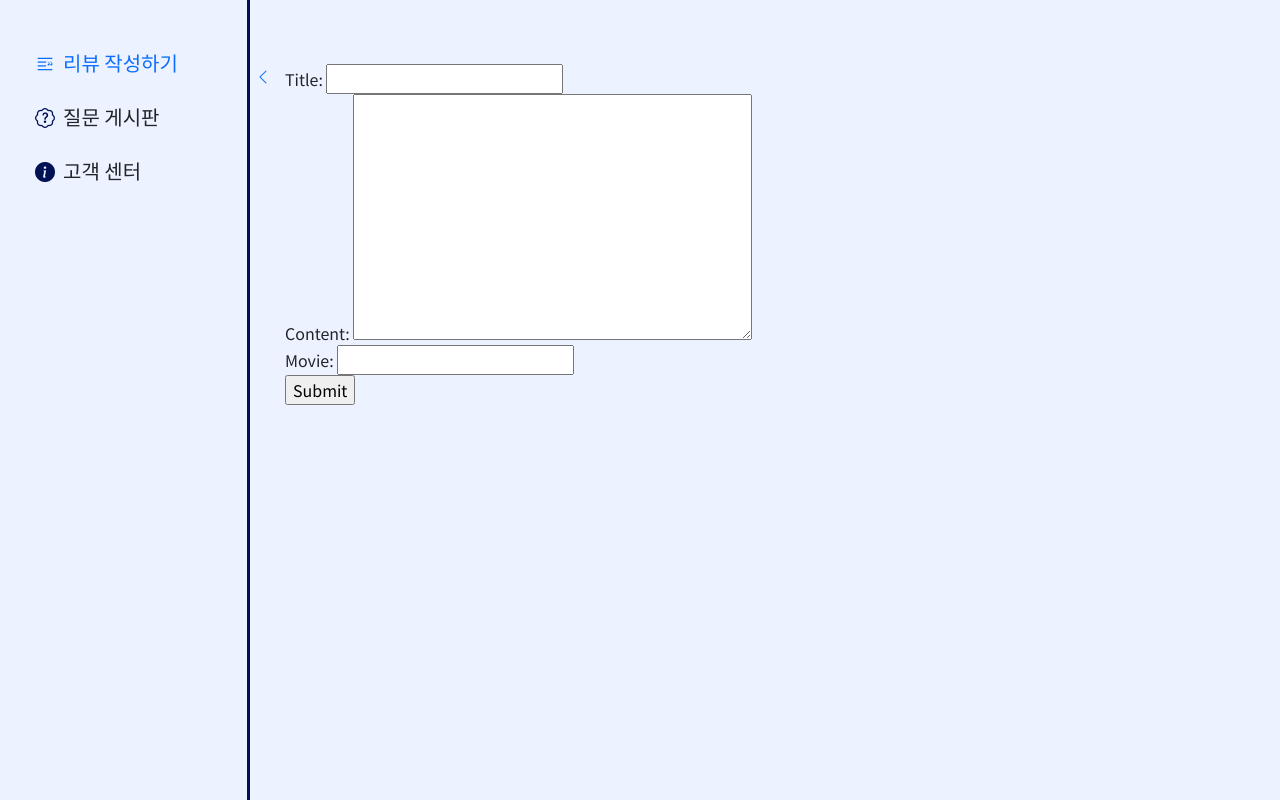
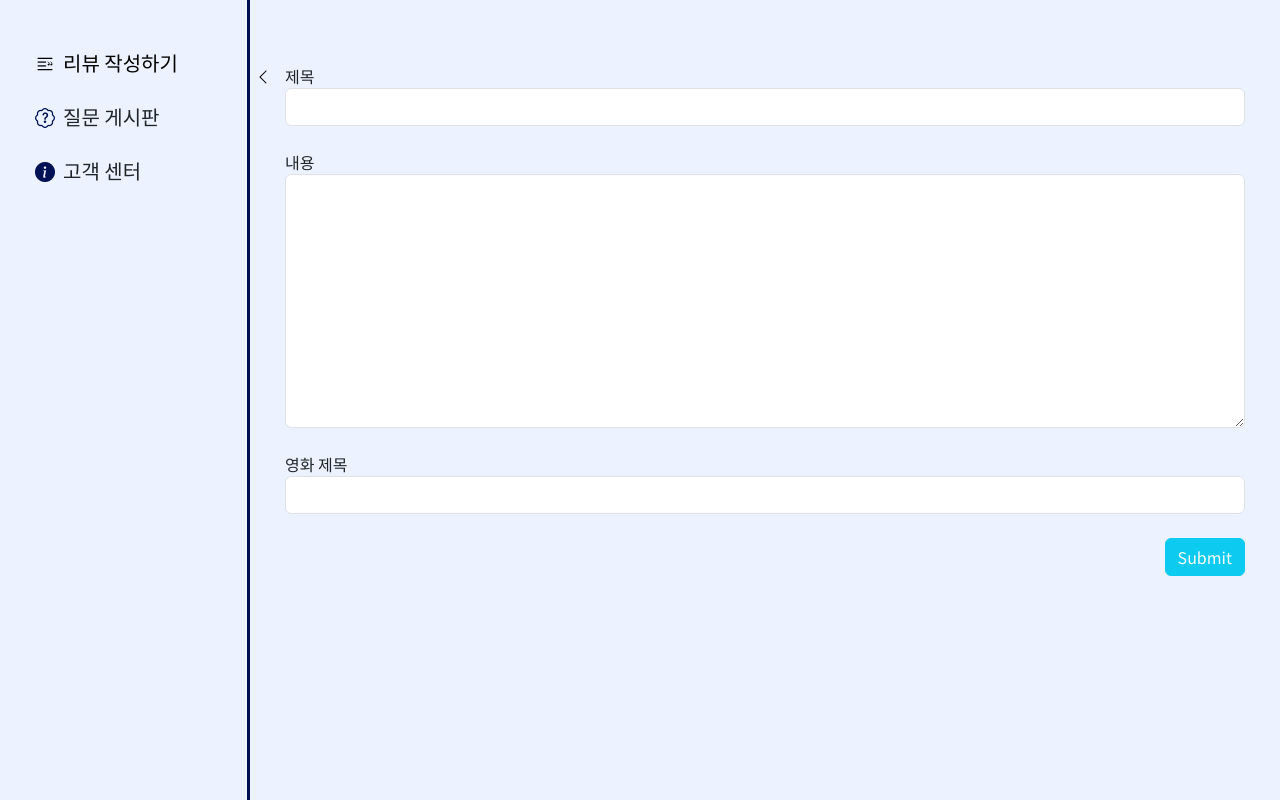
Before and after one commit to shunny822/Movie_review, a Django app: page /reviews/create/ in a window 1280 px wide. Shown: the part 56-856 px from the top of the page. Run offline with Django 3.2, Linux system fonts and the light colour scheme; the visitor is signed in with stand-in values (Sample User, id 1).

Commit message:
templates

```diff
--- a/accounts/templates/accounts/login.html
+++ b/accounts/templates/accounts/login.html
@@ -5,6 +5,6 @@
   <form action="{% url 'accounts:login' %}" method ='POST'>
     {% csrf_token %}
     {{form.as_p}}
-    <input type="submit">
+    <input type="submit" value="로그인" class="btn btn-info text-light">
   </form>
 {% endblock content %}
--- a/accounts/templates/accounts/signup.html
+++ b/accounts/templates/accounts/signup.html
@@ -6,6 +6,6 @@
   <form action="{% url 'accounts:signup' %}" method ='POST'>
     {% csrf_token %}
     {{form.as_p}}
-    <input type="submit">
+    <input type="submit" class="btn btn-info text-light" value="회원가입">
   </form>
 {% endblock content %}
--- a/accounts/templates/accounts/update.html
+++ b/accounts/templates/accounts/update.html
@@ -8,7 +8,7 @@
 
 {% block content %}
 <div class="d-flex mb-2">
-  <a href="{% url 'reviews:index' %}" class="me-2"><i class="bi bi-chevron-left"></i></a>
+  <a href="{% url 'accounts:detail' user.pk %}" class="me-2"><i class="bi bi-chevron-left"></i></a>
   <p>정보 수정</p>
 </div>
   <form action="{% url 'accounts:update' %}" method ='POST' class="update">
@@ -19,6 +19,6 @@
         {{ field }}
       </div>
     {% endfor %}
-    <input type="submit">
+    <input type="submit" value="수정" class="btn btn-info text-light">
   </form>
 {% endblock content %}
--- a/reviews/forms.py
+++ b/reviews/forms.py
@@ -3,6 +3,33 @@ from .models import Review, Comment
 
 
 class ReviewForm(forms.ModelForm):
+    title  = forms.CharField(
+        label = '제목',
+        widget = forms.TextInput(
+            attrs={
+                'class': 'form-control mb-4',
+            }
+        )
+    )
+
+    content = forms.CharField(
+        label = '내용',
+        widget = forms.Textarea(
+            attrs={
+                'class': 'form-control mb-4',
+            }
+        )
+    )
+
+    movie  = forms.CharField(
+        label = '영화 제목',
+        widget = forms.TextInput(
+            attrs={
+                'class': 'form-control mb-4',
+            }
+        )
+    )
+
     class Meta():
         model = Review
         fields = ('title', 'content', 'movie',)
--- a/reviews/templates/reviews/create.html
+++ b/reviews/templates/reviews/create.html
@@ -5,8 +5,13 @@
 <a href="{% url 'reviews:index' %}" class="me-2 position-absolute" style='left:-30px;'><i class="bi bi-chevron-left"></i></a>
 <form action="{% url 'reviews:create' %}" method="POST">
   {% csrf_token %}
-  {{ form.as_p }}
-  <input type="submit">
+  {% for field in form %}
+  <label for="{{ field.auto_id }}">{{ field.label}}</label>
+  {{ field }}
+  {% endfor %}
+  <div class="text-end">
+    <input type="submit" class="btn btn-info text-light">
+  </div>
 </form>
 </div>
 {% endblock content %}
--- a/reviews/urls.py
+++ b/reviews/urls.py
@@ -10,4 +10,5 @@ urlpatterns = [
     path('<int:review_pk>/delete/', views.delete, name='delete'),
     path('<int:review_pk>/create_comment/', views.create_comment, name='create_comment'),
     path('<int:review_pk>/<int:comment_pk>/delete_comment/', views.delete_comment, name='delete_comment'),
+    path('<int:review_pk>/<int:comment_pk>/update_comment/', views.update_comment, name='update_comment'),
 ]
--- a/reviews/views.py
+++ b/reviews/views.py
@@ -97,3 +97,13 @@ def delete_comment(request, review_pk, comment_pk):
     if request.user == comment.user:
         comment.delete()
     return redirect('reviews:detail', review_pk)
+
+
+@login_required
+def update_comment(request, review_pk, comment_pk):
+    comment = Comment.objects.get(pk=comment_pk)
+    if request.user == comment.user:
+        comment_form = CommentForm(request.POST, instance=comment)
+        if comment_form.is_valid():
+            comment_form.save()
+            return redirect('reviews:detail', review_pk)
--- a/templates/base.html
+++ b/templates/base.html
@@ -15,6 +15,7 @@
 
     a {
       text-decoration: none;
+      color: black;
     }
 
     p {
@@ -62,8 +63,9 @@
     .side-bar {
       {% comment %} top: 40px; {% endcomment %}
       position: sticky;
+      top: 56px;
       width: 250px;
-      height: 100vh;
+      min-height: 100vh;
       border-right: 3px solid #001253;
     }
     {% block style %}
@@ -98,8 +100,9 @@
       </div>
     </div>
   </nav>
+  <div class=''>
       <div class="d-flex" style="background-color: #ECF2FF; min-height: 100vh;">
-    <div class="side-bar pt-5">
+        <div class="side-bar pt-5 h-100">
           <div class="fs-5" style="padding-left: 35px;">
             <a href="{% url 'reviews:create' %}"><i class="bi bi-blockquote-right me-2"></i>리뷰 작성하기</a>
             <p class="mt-4"><i class="bi bi-patch-question me-2" style="color:#001253;"></i>질문 게시판</p>
@@ -113,7 +116,7 @@
           {% endblock content %}
         </div>
       </div>
-
+  </div>
     <script src="https://cdn.jsdelivr.net/npm/bootstrap@5.3.0-alpha3/dist/js/bootstrap.bundle.min.js" integrity="sha384-ENjdO4Dr2bkBIFxQpeoTz1HIcje39Wm4jDKdf19U8gI4ddQ3GYNS7NTKfAdVQSZe" crossorigin="anonymous"></script>
   </body>
 </html>
```
Also changed, not shown: reviews/templates/reviews/detail.html (+27 -1 lines). Lines whose indentation alone changed are shown as unchanged.
